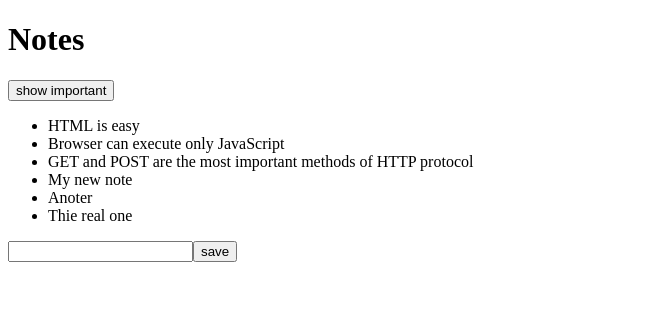
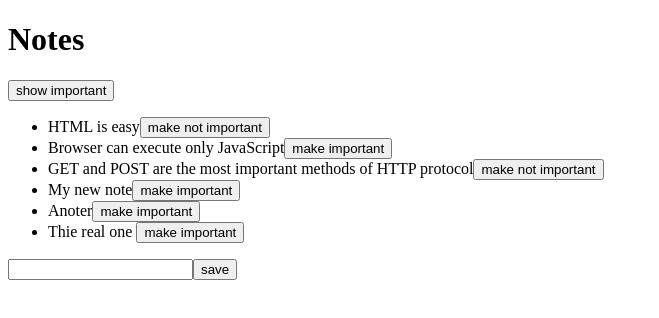
Before and after one commit to SimonTC/FullStackOpen2022, a React (Create React App) app in the folder examples/notes/: page / in a window 1280 px wide. Shown: the top 318 px of the page, without its empty margins (0-659 px from the left). Built offline with nearby package versions, Linux system fonts and the light colour scheme; data requests are answered from the project's data file.

Commit message:
Part 2.d - notes example - persist changing of importance

```diff
--- a/examples/notes/src/App.js
+++ b/examples/notes/src/App.js
@@ -1,16 +1,28 @@
 import {useState, useEffect} from "react";
 import Note from "./components/Note";
 import axios from "axios";
+
+const SERVER_URL = 'http://localhost:3001/notes'
 
 const App = () => {
   const [notes, setNotes] = useState([]);
   const [newNote, setNewNote] = useState('');
   const [showAll, setShowAll] = useState(true);
 
+  const toggleImportanceOf = (id) => {
+    const url = `${SERVER_URL}/${id}`
+    const note = notes.find(n => n.id === id)
+    const changedNote = {...note, important: !note.important}
+
+    axios.put(url, changedNote).then(response => {
+      setNotes(notes.map(note => note.id !== id ? note : response.data))
+    })
+  }
+
   useEffect(() => {
     console.log('effect')
     axios
-      .get('http://localhost:3001/notes')
+      .get(SERVER_URL)
       .then(response => {
         console.log('promise fulfilled')
         setNotes(response.data)
@@ -33,7 +45,7 @@
     }
 
     axios
-      .post('http://localhost:3001/notes', noteObject)
+      .post(SERVER_URL, noteObject)
       .then(response => {
         setNotes(notes.concat(response.data))
         setNewNote('')
@@ -54,7 +66,11 @@
       </div>
       <ul>
         {notesToShow.map(note =>
-          <Note key={note.id} note={note}/>
+          <Note
+            key={note.id}
+            note={note}
+            toggleImportance={() => toggleImportanceOf(note.id)}
+          />
         )}
       </ul>
       <form onSubmit={addNote}>
--- a/examples/notes/src/components/Note.js
+++ b/examples/notes/src/components/Note.js
@@ -1,7 +1,12 @@
 import React from "react";
 
-const Note = ({note}) => {
-  return <li>{note.content}</li>;
+const Note = ({note, toggleImportance}) => {
+  const label = note.important ? 'make not important' : 'make important'
+  return (
+    <li>
+      {note.content}
+      <button onClick={toggleImportance}>{label}</button>
+    </li>);
 }
 
 export default Note
```
